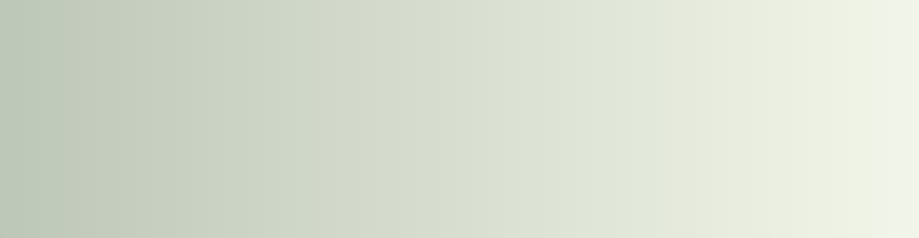
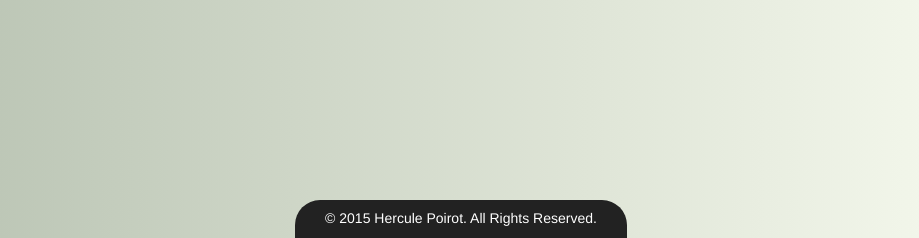
Before and after one commit to linostar/what, a Django app: template templates/what/404.html in a window 1280 px wide. Shown: the part 562-800 px from the top of the page, without its empty margins (179-1098 px from the left). Run offline with Django 3.2, Linux system fonts and the light colour scheme; the template is opened without the code that fills it, so the values that code supplies are empty; some libraries are stand-ins or nearby versions.

Commit message:
Added sticky footer to base.html template

```diff
--- a/static/what/css/what-style.css
+++ b/static/what/css/what-style.css
@@ -1,3 +1,8 @@
+html {
+	position: relative;
+	min-height: 100%;
+}
+
 body {
 	background: linear-gradient(to left, #fcfff4 0%,#dfe5d7 40%,#b3bead 100%);
 }
@@ -129,3 +134,19 @@ body {
 .panel-left {
 	text-align: left !important;
 }
+
+.footer {
+	position: absolute;
+	bottom: 0;
+	font-size: 1em;
+	width: 100%;
+	text-align: center;
+}
+
+.footer-copyright {
+	width: 26%;
+	color: white;
+	background-color: #222222;
+	padding-top: 0.6em;
+	border-radius: 25px 25px 0 0;
+}
--- a/templates/what/base.html
+++ b/templates/what/base.html
@@ -29,6 +29,11 @@
 			{% block content %}{% endblock %}
 		</div>
 	</div>
+	<footer class="footer">
+		<div class="container footer-copyright">
+			<p>© 2015 Hercule Poirot. All Rights Reserved.</p>
+		</div>
+	</footer>
 	<script src="{% static 'what/js/jquery-2.1.4.min.js' %}"></script>
 	<script src="{% static 'what/js/bootstrap.min.js' %}"></script>
 	<script src="{% static 'what/js/ie10-viewport-bug-workaround.js' %}"></script>
```
